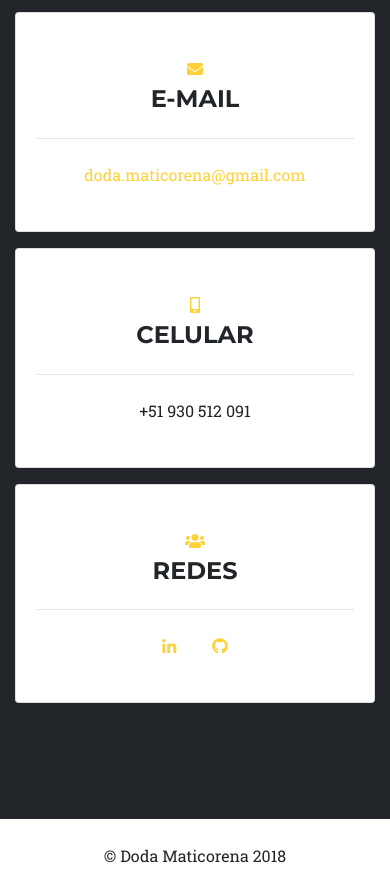
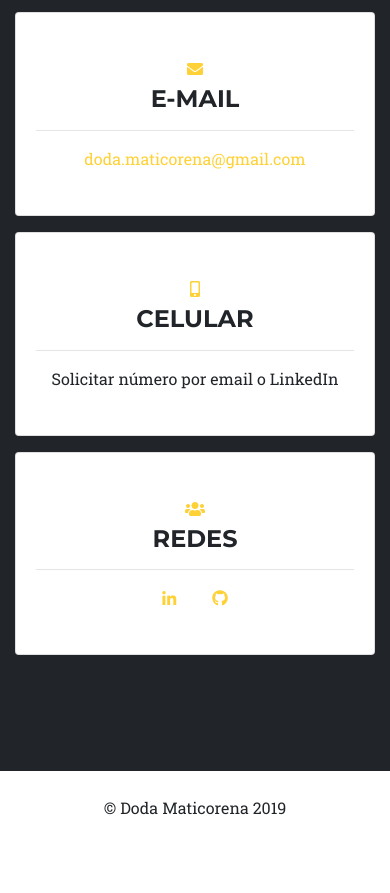
Before and after one commit to DodaMaticorena/Portfolio-Doda-Maticorena, a plain HTML site: page src/index.html in a window 390 px wide. Shown: the part 8922-9815 px from the top of the page. After the commit the page ends 9767 px from the top, so only its background shows below. Drawn offline with nearby package versions, Linux system fonts and the light colour scheme; files that its build step writes are made by us from their sources; a web font is replaced by a local one.

Commit message:
mobile card update

```diff
--- a/src/index.html
+++ b/src/index.html
@@ -277,7 +277,7 @@
               <div class="card-body text-center">
                 <i class="fas fa-envelope text-primary mb-2"></i>
                 <h4 class="text-uppercase m-0">E-mail</h4>
-                <hr class="my-4">
+                <hr class="my-6">
                 <div class="card-email large text-black-80 ">
                   <a href="mailto:doda.maticorena@gmail.com">doda.maticorena@gmail.com</a>
                 </div>
@@ -289,8 +289,8 @@
               <div class="card-body text-center">
                 <i class="fas fa-mobile-alt text-primary mb-2"></i>
                 <h4 class="text-uppercase m-0">Celular</h4>
-                <hr class="my-4">
-                <div class="card-mobile large text-black-90">+51 930 512 091</div>
+                <hr class="my-6">
+                <div class="card-mobile large text-black-90">Solicitar número por email o LinkedIn</div>
               </div>
             </div>
           </div>
@@ -299,7 +299,7 @@
               <div class="card-body text-center">
                 <i class="fas fa-users text-primary mb-2"></i>
                 <h4 class="text-uppercase m-0">Redes</h4>
-                <hr class="my-4">
+                <hr class="my-6">
                 <div class="card-social large">
                   <a target="_blank" href="https://www.linkedin.com/in/doda-maticorena/" class="mx-3">
                     <i class="fab fa-linkedin-in"></i>
@@ -318,7 +318,7 @@
     <!-- Footer -->
     <footer class="bg-black text-center text-black-90">
         <div class="container">
-          &copy; Doda Maticorena 2018
+          &copy; Doda Maticorena 2019
         </div>
     </footer>
 
```
Also changed, not shown: src/css/agency.min.css.
